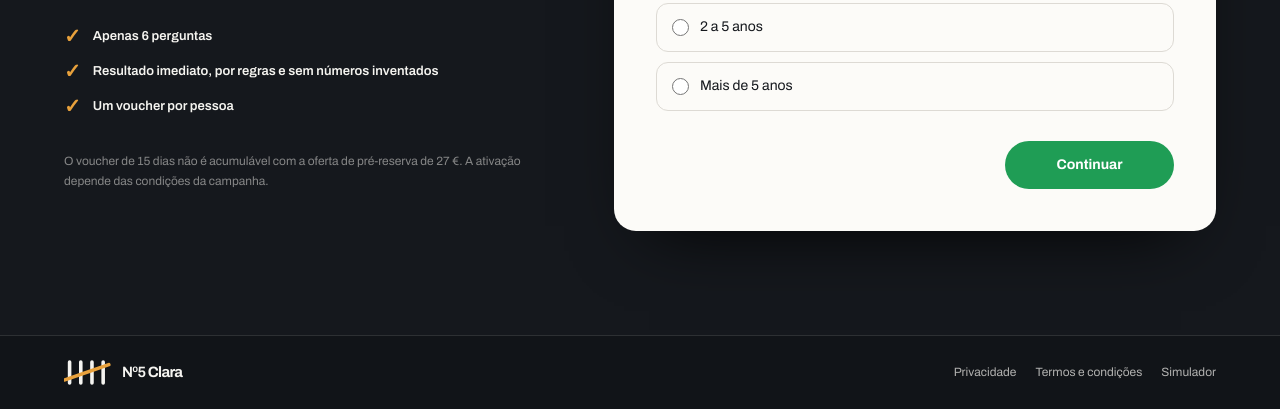
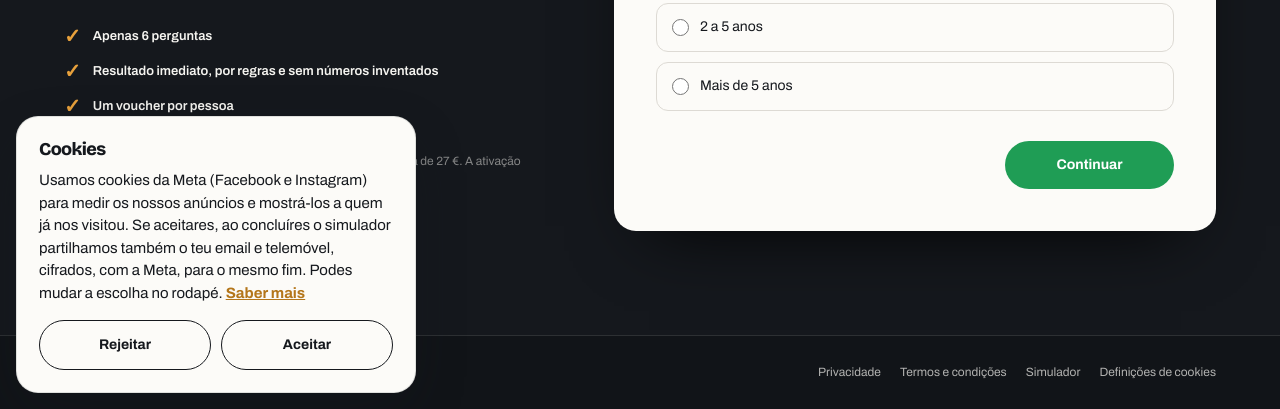
Before and after one commit to 4ImprovementsPortugal/inquerito-simulador, a website: page index.html in a window 1280 px wide. Shown: the part 391-800 px from the top of the page. Drawn offline with Linux system fonts and the light colour scheme.

Commit message:
Painel de cookies da Meta: PageView para quem aceita
Aceitar/Rejeitar com o mesmo destaque. Aceite: pixel com PageView em todas as páginas
e Lead no fim (caixa da Meta fica respondida). Rejeitado ou sem escolha: nada vai à
Meta, mantém-se a caixa opcional no formulário. Definições de cookies no rodapé.
Política de privacidade (pontos 5, 6 e 8) atualizada.

Co-Authored-By: Claude Opus 5.5 <noreply@anthropic.com>
Claude-Session: https://claude.ai/code/session_01LiPeAbqKSUw8g6qbCUnVQu

```diff
--- a/app.js
+++ b/app.js
@@ -137,7 +137,7 @@ function initSurvey() {
     // id do evento Lead: o mesmo no pixel e no webhook do GHL, para não contar duas vezes
     const eventId = `lead_${Date.now()}_${Math.random().toString(36).slice(2, 10)}`;
     // autorização opcional (desmarcada por omissão) para partilhar email e telemóvel, cifrados, com a Meta
-    const autorizaMeta = qs('#consent-meta').checked;
+    const autorizaMeta = qs('#consent-meta').checked || window.N5Pixel?.aceite?.() === true;
     submitting = true;
     submitButton.disabled = true;
     const originalLabel = submitButton.innerHTML;
--- a/index.html
+++ b/index.html
@@ -16,8 +16,8 @@
   <link rel="icon" type="image/svg+xml" href="assets/favicon.svg">
   <link rel="preload" href="assets/bricolage-grotesque-latin-800-normal.woff2" as="font" type="font/woff2" crossorigin>
   <link rel="preload" href="assets/archivo-latin-400-normal.woff2" as="font" type="font/woff2" crossorigin>
-  <link rel="stylesheet" href="styles.css?v=19">
-  <script type="module" src="app.js?v=20"></script><script src="pixel.js?v=19" defer></script><script src="posthog.js?v=19" defer></script>
+  <link rel="stylesheet" href="styles.css?v=20">
+  <script type="module" src="app.js?v=20"></script><script src="pixel.js?v=20" defer></script><script src="posthog.js?v=19" defer></script>
 </head>
 <body data-page="survey">
   <a class="skip-link" href="#conteudo">Saltar para o conteúdo</a>
--- a/pixel.js
+++ b/pixel.js
@@ -1,10 +1,23 @@
-/* Nº5 Clara | Meta Pixel 2995898050758755.
-   Só carrega quando a pessoa marca a autorização no formulário do simulador e o envia. Sem ela, a página não faz
-   nenhum pedido à Meta. O pixel cifra (SHA-256) o email e o telemóvel no navegador antes de os enviar.
-   Expõe window.N5Pixel.lead({ email, telefone, eventID }), que resolve quando o evento teve tempo de sair. */
+/* Nº5 Clara | Meta Pixel 2995898050758755, com consentimento.
+   - Painel de cookies (Aceitar / Rejeitar, com o mesmo destaque). A escolha fica no navegador (localStorage, essencial).
+   - Aceite: o pixel carrega logo e envia PageView em cada página. Ao concluir o simulador, envia o Lead com o email e
+     o telemóvel cifrados (SHA-256, feito pelo próprio pixel).
+   - Rejeitado ou sem escolha: a página não faz nenhum pedido à Meta. Quem marcar a caixa da Meta no formulário
+     autoriza só nesse momento, e o pixel carrega então para enviar o Lead.
+   - «Definições de cookies» no rodapé volta a abrir o painel.
+   Expõe window.N5Pixel.aceite() e window.N5Pixel.lead({ email, telefone, eventID }), que resolve quando o evento
+   teve tempo de sair. */
 (() => {
   'use strict';
   const PIXEL_ID = '2995898050758755';
+  const CHAVE = 'n5_cookies_meta'; /* 'aceite' | 'rejeitado' */
+  const h = window.location.hostname;
+  /* pré-visualização (GitHub Pages) e testes locais: o painel aparece, mas nada é enviado à Meta */
+  const ligado = !['', 'localhost', '127.0.0.1'].includes(h) && !h.endsWith('.github.io');
+
+  const ler = () => { try { return localStorage.getItem(CHAVE); } catch { return null; } };
+  const gravar = v => { try { localStorage.setItem(CHAVE, v); } catch { /* sem armazenamento: vale só nesta página */ } };
+  let escolha = ler();
 
   /* mesmos formatos que a Meta pede: email em minúsculas; telemóvel só com dígitos e indicativo do país */
   const email = e => String(e || '').trim().toLowerCase();
@@ -14,7 +27,10 @@
     return d.length === 9 ? '351' + d : d;
   };
 
-  function enviar(dados) {
+  let carregado = false;
+  function carregar(dados) {
+    if (!ligado) return false;
+    if (!carregado) {
       !function(f,b,e,v,n,t,s)
       {if(f.fbq)return;n=f.fbq=function(){n.callMethod?
       n.callMethod.apply(n,arguments):n.queue.push(arguments)};
@@ -24,16 +40,88 @@
       s.parentNode.insertBefore(t,s)}(window, document,'script',
       'https://connect.facebook.net/en_US/fbevents.js');
       fbq('set', 'autoConfig', false, PIXEL_ID); /* sem recolha automática de cliques e campos */
-    fbq('init', PIXEL_ID, { em: email(dados.email), ph: telefone(dados.telefone) });
-    fbq('track', 'Lead', { content_name: 'Simulador Nº5 Clara' }, { eventID: dados.eventID });
+      carregado = true;
+    }
+    fbq('init', PIXEL_ID, dados ? { em: email(dados.email), ph: telefone(dados.telefone) } : {});
+    return true;
   }
 
+  function aceitar() {
+    escolha = 'aceite';
+    gravar(escolha);
+    if (carregar()) fbq('track', 'PageView');
+    sincronizarCaixa();
+  }
+  function rejeitar() {
+    const antes = escolha;
+    escolha = 'rejeitado';
+    gravar(escolha);
+    /* um pixel já carregado só sai com a página: recarrega para parar de enviar */
+    if (antes === 'aceite' && carregado) window.location.reload();
+    sincronizarCaixa();
+  }
+
+  /* com os cookies aceites, a caixa da Meta no formulário já está respondida: fica marcada e escondida */
+  function sincronizarCaixa() {
+    const caixa = document.getElementById('consent-meta');
+    if (!caixa) return;
+    const linha = caixa.closest('label');
+    if (escolha === 'aceite') { caixa.checked = true; if (linha) linha.hidden = true; }
+    else if (linha && linha.hidden) { caixa.checked = false; linha.hidden = false; }
+  }
+
+  let painel = null;
+  function abrirPainel() {
+    if (!painel) {
+      painel = document.createElement('section');
+      painel.className = 'cookie-panel';
+      painel.setAttribute('role', 'dialog');
+      painel.setAttribute('aria-labelledby', 'cookie-titulo');
+      painel.innerHTML =
+        '<h2 id="cookie-titulo">Cookies</h2>' +
+        '<p class="cookie-intro">Usamos cookies da Meta (Facebook e Instagram) para medir os nossos anúncios e mostrá-los a quem já nos visitou. ' +
+        'Se aceitares, ao concluíres o simulador partilhamos também o teu email e telemóvel, cifrados, com a Meta, para o mesmo fim. ' +
+        'Podes mudar a escolha no rodapé. <a href="privacidade.html#cookies">Saber mais</a></p>' +
+        '<div class="cookie-actions cookie-actions-2">' +
+        '<button type="button" class="cookie-btn cookie-btn-outline" data-escolha="rejeitar">Rejeitar</button>' +
+        '<button type="button" class="cookie-btn cookie-btn-outline" data-escolha="aceitar">Aceitar</button>' +
+        '</div>';
+      painel.addEventListener('click', ev => {
+        const b = ev.target.closest('[data-escolha]');
+        if (!b) return;
+        b.dataset.escolha === 'aceitar' ? aceitar() : rejeitar();
+        painel.hidden = true;
+      });
+      document.body.appendChild(painel);
+    }
+    painel.hidden = false;
+  }
+
+  function ligarRodape() {
+    const links = document.querySelector('.footer-links');
+    if (!links || links.querySelector('.cookie-settings-link')) return;
+    const b = document.createElement('button');
+    b.type = 'button';
+    b.className = 'cookie-settings-link';
+    b.textContent = 'Definições de cookies';
+    b.addEventListener('click', abrirPainel);
+    links.appendChild(b);
+  }
+
+  function iniciar() {
+    ligarRodape();
+    sincronizarCaixa();
+    if (escolha === 'aceite') { if (carregar()) fbq('track', 'PageView'); }
+    else if (escolha !== 'rejeitado') abrirPainel();
+  }
+  if (document.readyState === 'loading') document.addEventListener('DOMContentLoaded', iniciar);
+  else iniciar();
+
   window.N5Pixel = {
+    aceite: () => escolha === 'aceite',
     lead(dados) {
-      /* pré-visualização (GitHub Pages) e testes locais: não entram nos números dos anúncios */
-      const h = window.location.hostname;
-      if (['', 'localhost', '127.0.0.1'].includes(h) || h.endsWith('.github.io')) return Promise.resolve();
-      enviar(dados);
+      if (!carregar(dados)) return Promise.resolve();
+      fbq('track', 'Lead', { content_name: 'Simulador Nº5 Clara' }, { eventID: dados.eventID });
       /* espera a biblioteca carregar antes de mudar de página, no máximo 2,5 s */
       return new Promise(resolve => {
         const fim = Date.now() + 2500;
--- a/styles.css
+++ b/styles.css
@@ -251,3 +251,6 @@ body[data-page="thanks"] .inner-main{flex:1}
 .not-fit .btn{margin-top:16px;min-width:220px}
 @media(max-width:640px){.not-fit .btn{width:100%}}
 .not-fit .nf-ola{display:block}
+.cookie-actions-2{grid-template-columns:1fr 1fr}
+.footer-links .cookie-settings-link{font-size:12px;color:rgba(245,244,240,.7);text-decoration:none}
+.footer-links .cookie-settings-link:hover{color:var(--cream)}
```
Also changed, not shown: obrigado.html (+1 -1 lines), privacidade.html (+2 -2 lines), termos.html (+1 -1 lines). Lines whose indentation alone changed are shown as unchanged.
